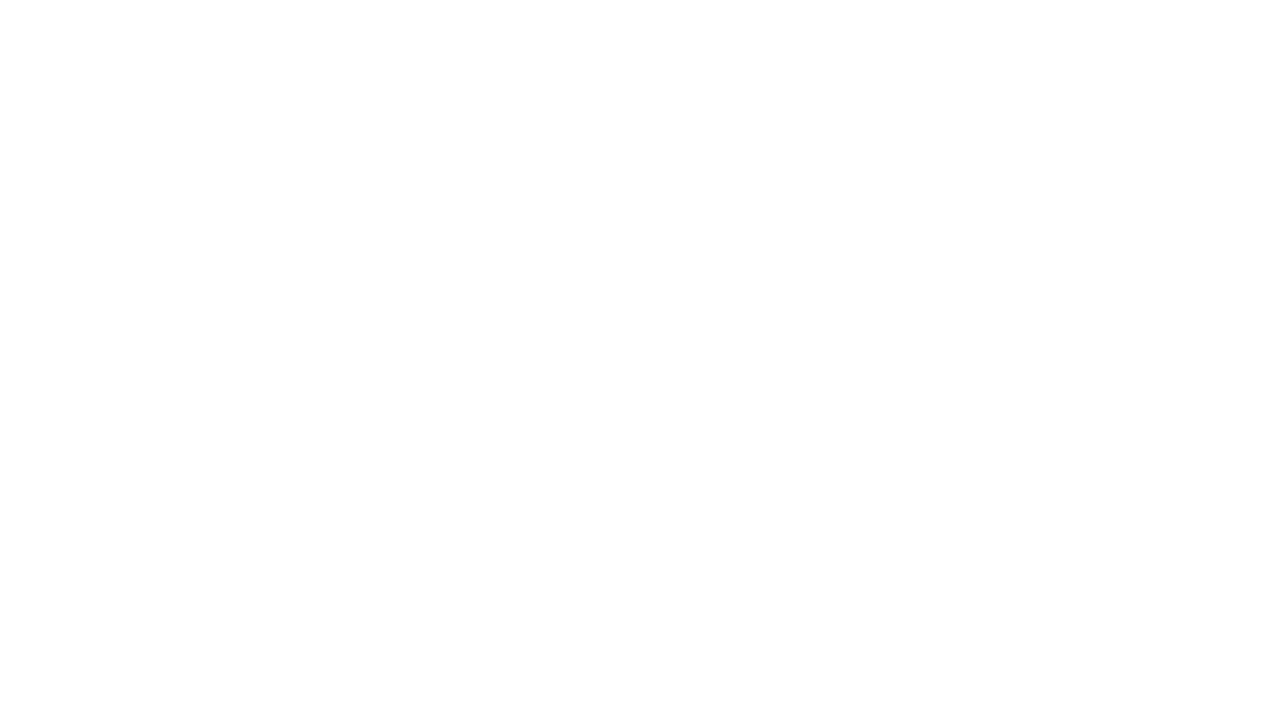
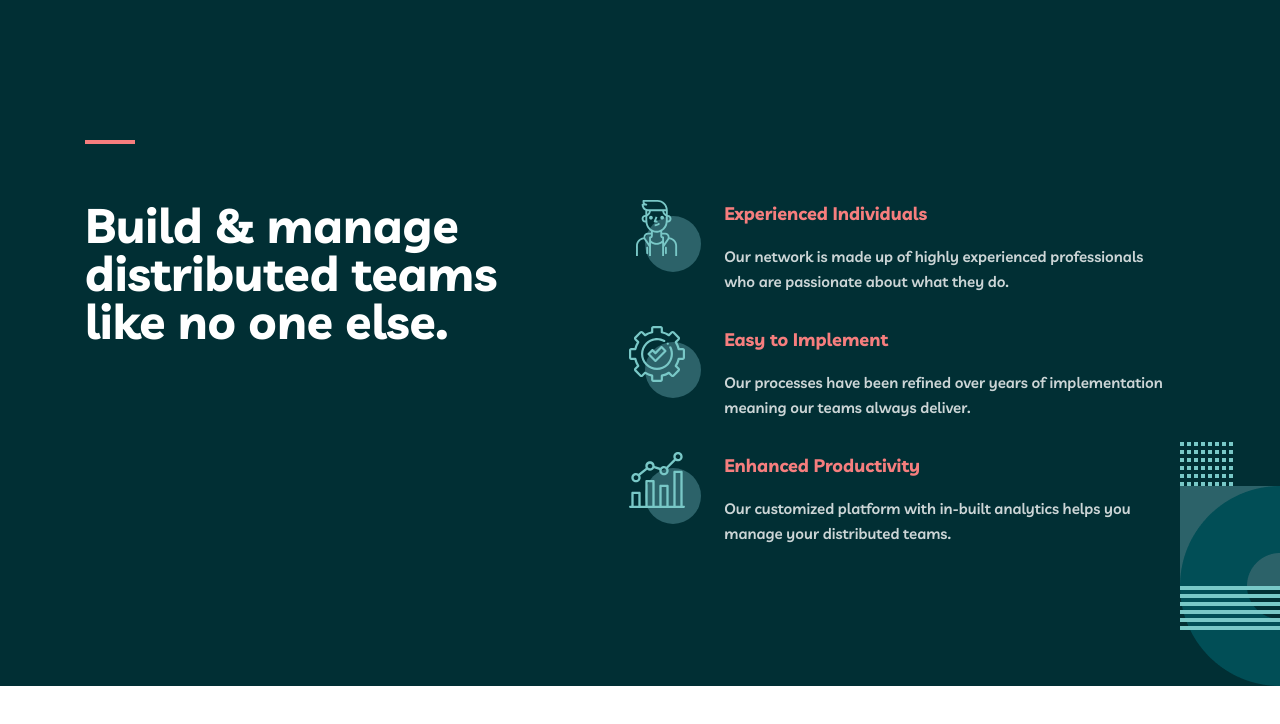
Before and after one commit to JavohirBerdiyev/myteam-maketi, a plain HTML site: page index.html in a window 1280 px wide. Drawn offline with nearby package versions, Linux system fonts and the light colour scheme.

Commit message:
initial commit

```diff
--- a/css/style.css
+++ b/css/style.css
@@ -1,3 +1,4 @@
+@import url('https://fonts.googleapis.com/css2?family=Livvic:wght@600;700&display=swap');
 *,
 *::after,
 *::before {
@@ -9,6 +10,71 @@
 body {
   background-color: #fff;
   min-height: 100vh;
-  display: flex;
-  flex-direction: column;
+  font-family: 'Livvic', sans-serif;
 }
+.container{
+  width: 1110px;
+  margin: 0 auto;
+}
+#team{
+  background-color:#012f34;
+  padding-top: 140px;
+  padding-bottom: 200px;
+  background-image: url('../images/hero-img.png');
+  background-repeat: no-repeat;
+  background-position: right bottom;
+}
+.team__span {
+  width: 50px;
+  height: 4px;
+  background-color: #f67e7e;
+  display: inline-block;
+  margin-bottom: 54px;
+}
+.team__title {
+  font-weight: bold;
+  font-size: 48px;
+  line-height: 48px;
+  color: #fff;
+}
+.team__list {
+  list-style: none;
+  position: relative;
+  top: 60px;
+}
+.team__title__wrapper{
+  margin-right: 132px;
+}
+.team__item:not(:last-child) {
+  margin-bottom: 32px;
+}
+.team__item::before{
+  content: "";
+  width: 72px;
+  height: 72px;
+  background-image: url('../images/person.svg');
+  display: inline-block;
+  background-size: contain;
+  background-repeat: no-repeat;
+  margin-right: 23px;
+}
+.individual__title {
+  font-weight: bold;
+  font-size: 18px;
+  line-height: 28px;
+  color: #f67e7e;
+  margin-bottom: 16px;
+}
+.individual__text {
+  font-weight: 600;
+  font-size: 15px;
+  line-height: 25px;
+  color: #fff;
+  opacity: 0.8;
+}
+.team__item--second::before{
+  background-image: url('../images/settings.svg');
+}
+.team__item--third::before{
+  background-image: url('../images/productivity.svg');
+}
--- a/index.html
+++ b/index.html
@@ -3,8 +3,6 @@
 
 <head>
   <meta charset="UTF-8">
-  <meta http-equiv="X-UA-Compatible" content="IE=edge">
-  <meta name="viewport" content="width=device-width, initial-scale=1.0">
   <title>Document</title>
   <link rel="stylesheet" href="https://necolas.github.io/normalize.css/8.0.1/normalize.css">
   <link rel="stylesheet" href="css/col.css">
@@ -12,6 +10,43 @@
 </head>
 
 <body>
+  <section id="team" class="team">
+    <div class="container">
+      <div class="row">
+        <div class="team__title__wrapper">
+          <span class="team__span"></span>
+          <h2 class="team__title">Build & manage <br> distributed teams <br> like no one else.</h2>
+        </div>
+        <div>
+          <ul class="team__list">
+
+            <li class="row team__item">
+              <div class="team__inner individual">
+                <h4 class="individual__title">Experienced Individuals</h4>
+                <p class="individual__text">Our network is made up of highly experienced professionals <br> who are passionate about what they do.</p>
+              </div>
+            </li>
+
+            <li class="row team__item team__item--second">
+              <div class="team__inner individual">
+                <h4 class="individual__title">Easy to Implement</h4>
+                <p class="individual__text">Our processes have been refined over years of implementation <br> meaning our teams always deliver.</p>
+              </div>
+            </li>
+
+            <li class="row team__item team__item--third">
+              <div class="team__inner individual">
+                <h4 class="individual__title">Enhanced Productivity</h4>
+                <p class="individual__text">Our customized platform with in-built analytics helps you <br> manage your distributed teams.</p>
+              </div>
+            </li>
+
+          </ul>
+        </div>
+      </div>
+    </div>
+
+  </section>
 
   <script src="js/main.js"></script>
 </body>
```
Also changed, not shown: images/hero-img.png (added), images/person.svg (added), images/productivity.svg (added), images/settings.svg (added).
